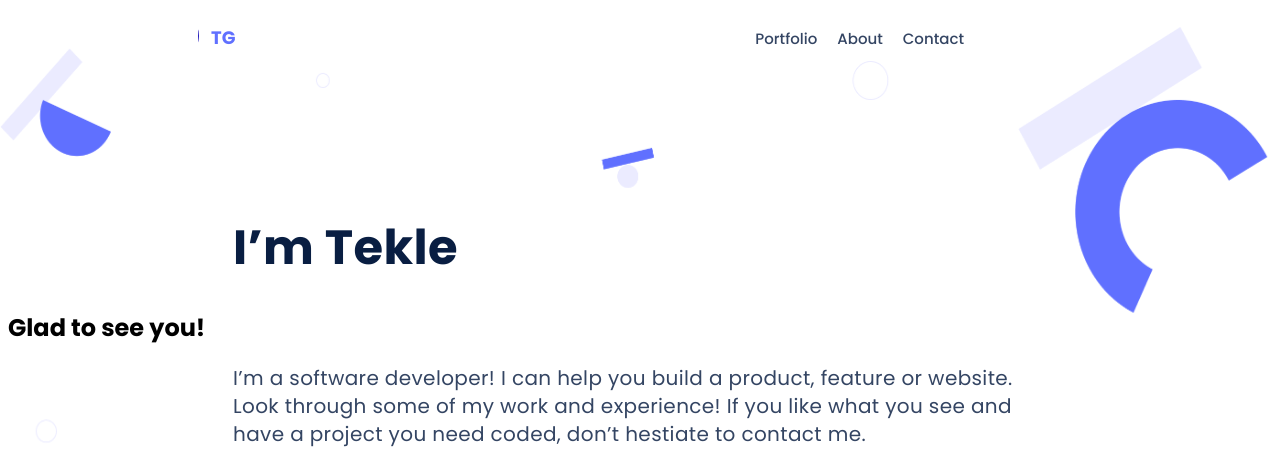
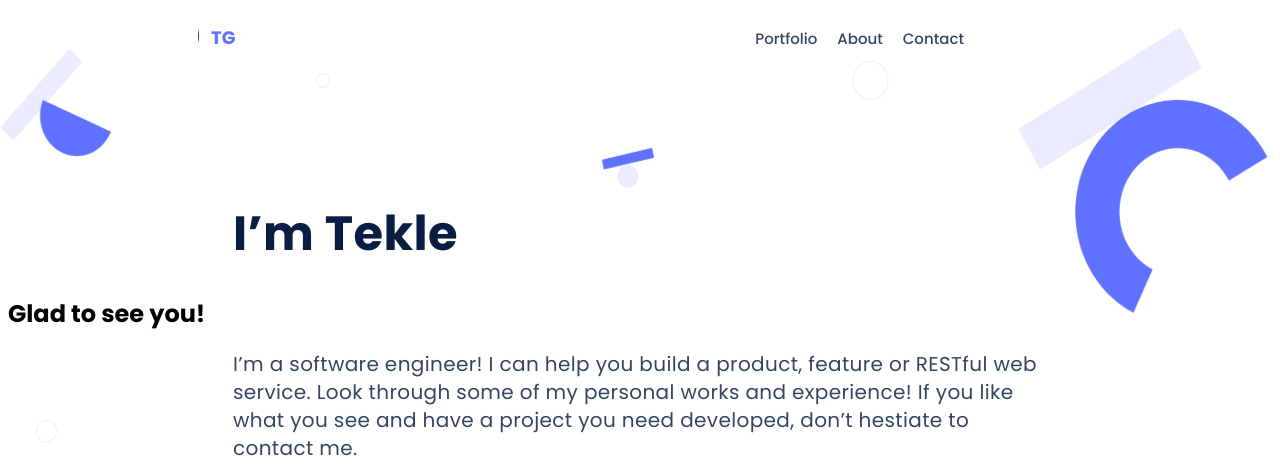
Before and after one commit to gtekle/Portfolio, a website: page index.html in a window 1280 px wide. Shown: the top 469 px of the page. Drawn offline with Linux system fonts and the light colour scheme.

Commit message:
Update index.html

```diff
--- a/index.html
+++ b/index.html
@@ -67,9 +67,9 @@
           Glad to see you!
         </h2>
         <p class="headline--body headline--container">
-          I’m a software developer! I can help you build a product, feature
-          or website. Look through some of my work and experience! If you like
-          what you see and have a project you need coded, don’t hestiate to
+          I’m a software engineer! I can help you build a product, feature
+          or RESTful web service. Look through some of my personal works and experience! If you like
+          what you see and have a project you need developed, don’t hestiate to
           contact me.
         </p>
         <h3 class="headline--supporting-text headline--container bounce">
```
